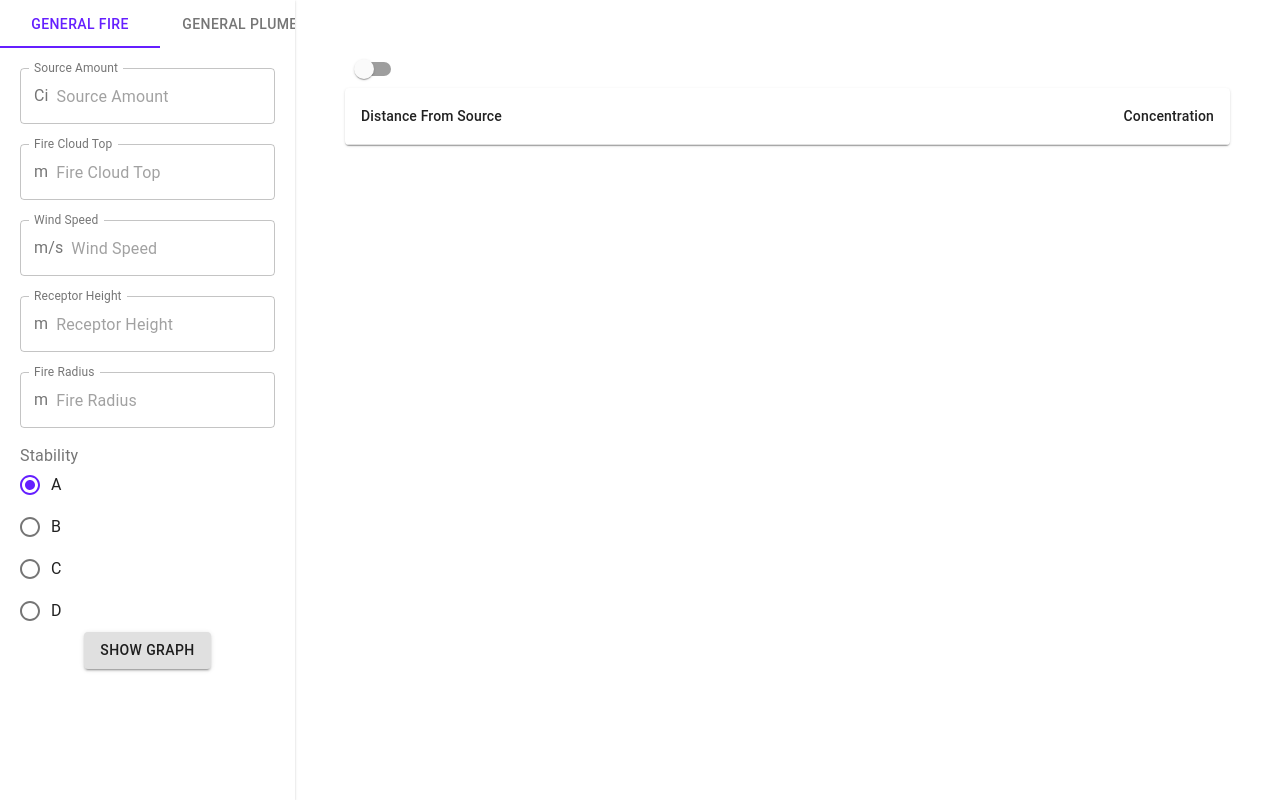
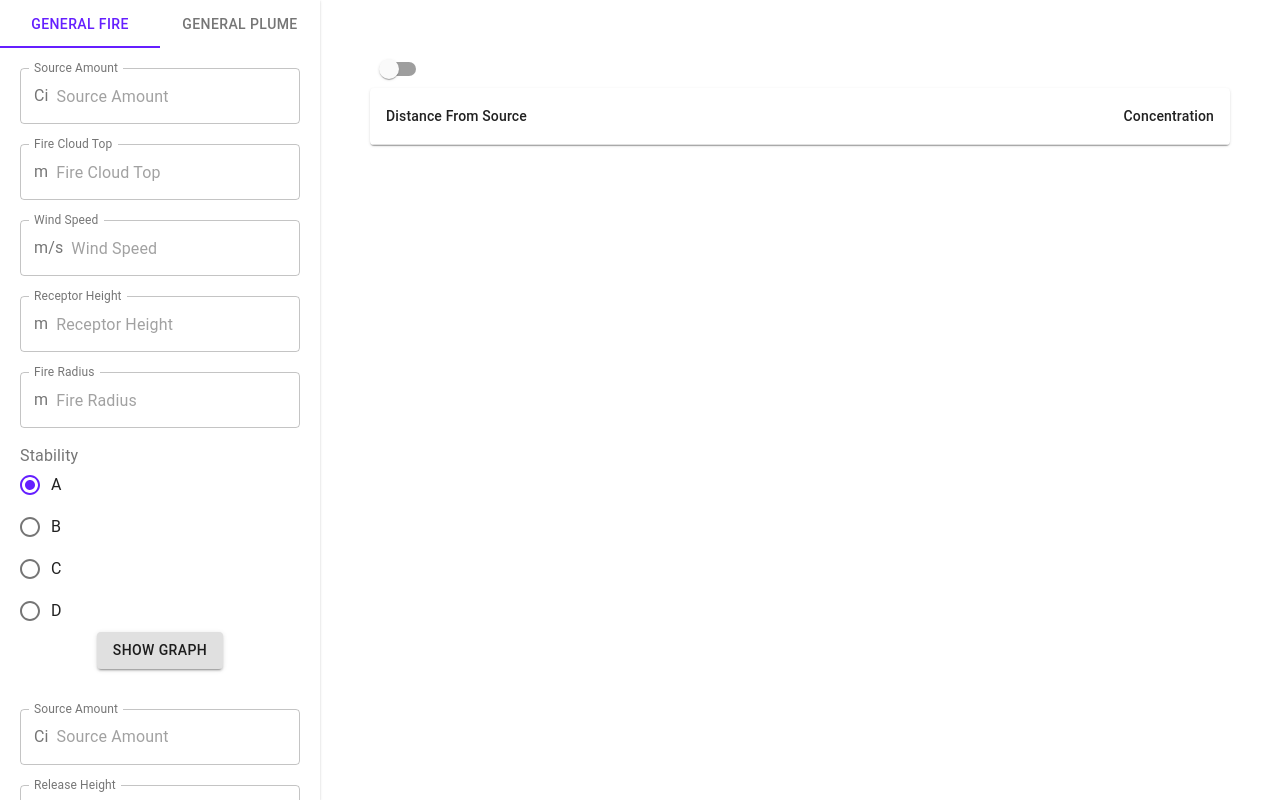
Before and after one commit to CEN3031-Team-6-LLC/project-ui, a React (Create React App) app: page / in a window 1280 px wide. Built offline with nearby package versions, Linux system fonts and the light colour scheme.

Commit message:
Fixed UI

```diff
--- a/src/App.js
+++ b/src/App.js
@@ -61,8 +61,8 @@ const App = props => {
   return (
     <MaterialUI.ThemeProvider theme={theme}>
       <div className={clsx("App", classes.app)}>
+        <div className={classes.leftControls}>
           <LeftControls
-          className={classes.leftControls}
             onSwitchTabs={tabIndex => {
               switch (tabIndex) {
                 case 0: {
@@ -130,8 +130,9 @@ const App = props => {
               });
             }}
           />
+        </div>
+        <div className={classes.mainPanel}>
           <MainPanel
-          className={classes.mainPanel}
             data={
               state.tabIndex === "fire"
                 ? state.previousFireData
@@ -140,6 +141,7 @@ const App = props => {
             chartData={state.chartData}
           />
         </div>
+      </div>
     </MaterialUI.ThemeProvider>
   );
 };
--- a/src/GeneralFire/GeneralFire.js
+++ b/src/GeneralFire/GeneralFire.js
@@ -46,7 +46,7 @@ const GeneralFire = props => {
   });
 
   return (
-    <div {...props} className={classes.generalFire}>
+    <div className={classes.generalFire}>
       {/*------------------------------------------ Source Amount*/}
       <CustomWidgets.InputField
         placeholder="Source Amount"
--- a/src/GeneralPlume/GeneralPlume.js
+++ b/src/GeneralPlume/GeneralPlume.js
@@ -41,7 +41,7 @@ const GeneralPlume = props => {
   });
 
   return (
-    <div {...props} className={classes.generalPlume}>
+    <div className={classes.generalPlume}>
       <CustomWidgets.InputField
         placeholder="Source Amount"
         unit="Ci"
--- a/src/MainPanel/MainPanel.js
+++ b/src/MainPanel/MainPanel.js
@@ -20,7 +20,7 @@ const MainPanel = props => {
   const classes = useStyles();
   const [showChart, setShowChart] = React.useState(false);
   return (
-    <div className={classes.mainPanel} {...props}>
+    <div className={classes.mainPanel}>
       <div className={classes.switch}>
         <MaterialUI.Switch
           onChange={e => {
```
Lines whose indentation alone changed are shown as unchanged.
